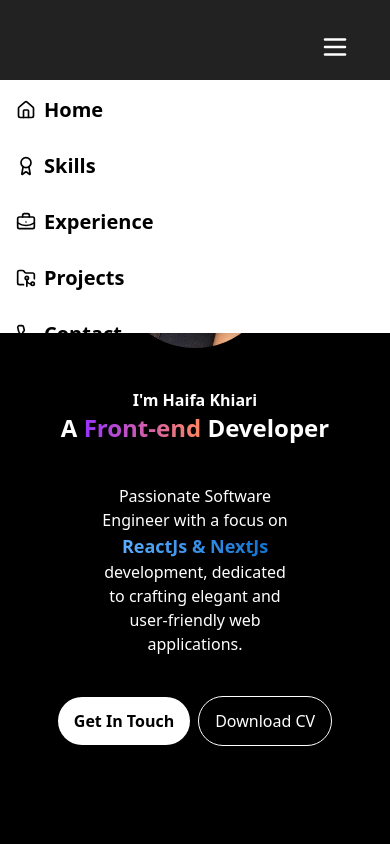
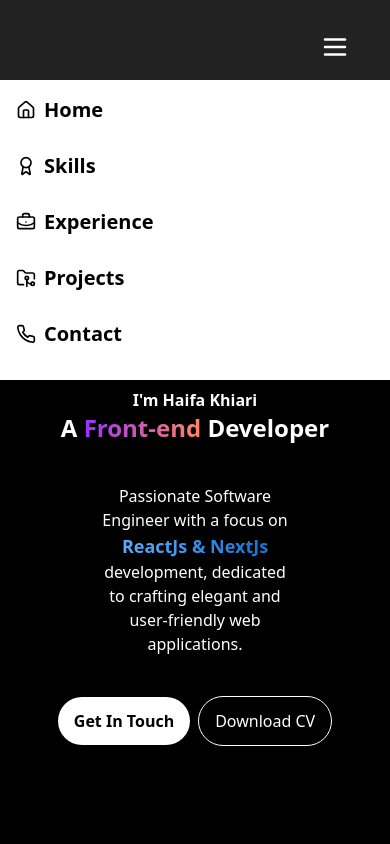
Before and after one commit to haifa17/Portfolio, a Next.js app: page / in a window 390 px wide. Both pictures are taken after a click on the element 335 px from the left and 47 px from the top of the page. Shown: the top 844 px of the page. Built offline with nearby package versions, Linux system fonts and the light colour scheme.

Commit message:
fix navbar

```diff
--- a/app/layout.tsx
+++ b/app/layout.tsx
@@ -1,10 +1,7 @@
 import type { Metadata } from "next";
-import { Inter } from "next/font/google";
 import "./globals.css";
 import Navbar from "@/components/navbar/Navbar";
 import Contact from "@/components/contact/Contact";
-
-const inter = Inter({ subsets: ["latin"] });
 
 export const metadata: Metadata = {
   title: "Khiari Haifa",
--- a/app/page.tsx
+++ b/app/page.tsx
@@ -6,7 +6,7 @@ import Skills from "@/components/skills/Skills";
 
 export default function Home() {
   return (
-    <div className="mx-auto max-w-7xl flex flex-col gap-10 lg:gap-20 items-center justify-center py-10 ">
+    <div className="mx-auto max-w-7xl flex flex-col gap-10 lg:gap-20 items-center justify-center py-10 overflow-hidden ">
       <Hero />
       <Skills />
       <Experience />
--- a/components/cards/page.tsx
+++ b/components/cards/page.tsx
@@ -23,7 +23,7 @@ const Card = ({ title, description }: CardProps) => {
 
   return (
     <div className="flex flex-col  bg-gradient-to-r from-[#9A33FF] to-[#FF8660] p-1 w-[250px]  lg:w-[400px] lg:h-[280px] rounded-md ">
-      <div className="bg-black  lg:w-[392px]  h-[380px] lg:h-[270px] p-5">
+      <div className="bg-black  lg:w-[392px]  h-[400px] lg:h-[270px] p-5">
         <motion.p
           ref={ref2}
           initial="hidden"
--- a/components/navbar/Navbar.tsx
+++ b/components/navbar/Navbar.tsx
@@ -47,7 +47,7 @@ const Navbar = () => {
         <Menu size={30} className="text-white" />
         {open && (
           <div className=" fixed inset-0 z-10 flex">
-            <div className="ml-auto w-full h-[30%] mt-20 bg-white p-4 shadow-lg z-10  ">
+            <div className="ml-auto w-full h-[300px] mt-20 bg-white p-4 shadow-lg z-10  ">
               <div className="flex flex-col  gap-7  ">
                 <Link
                   href="#home"
```
